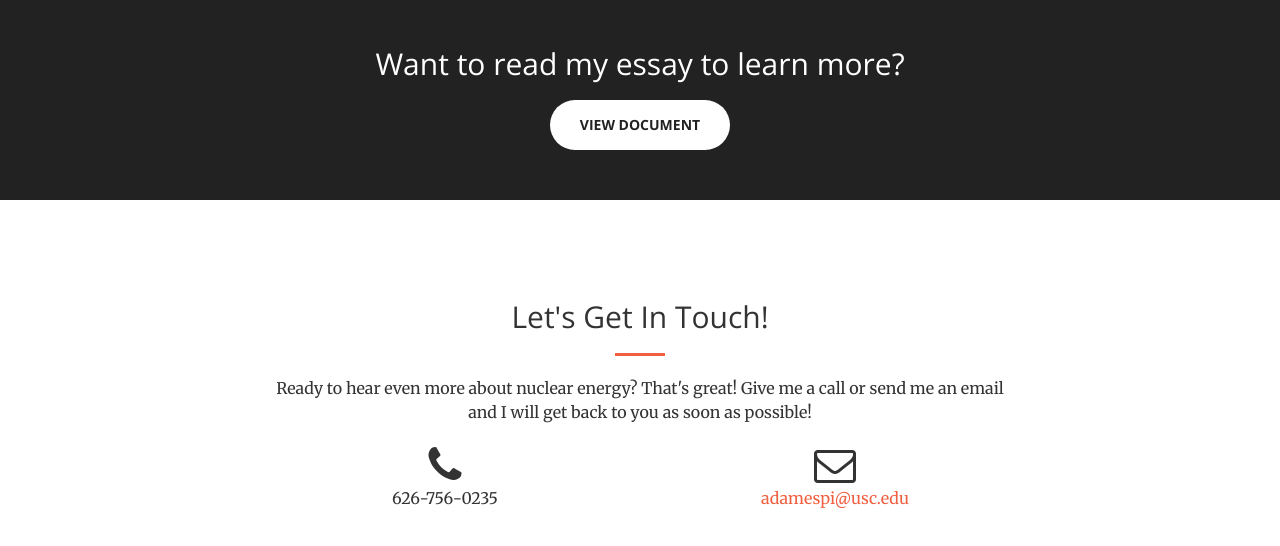
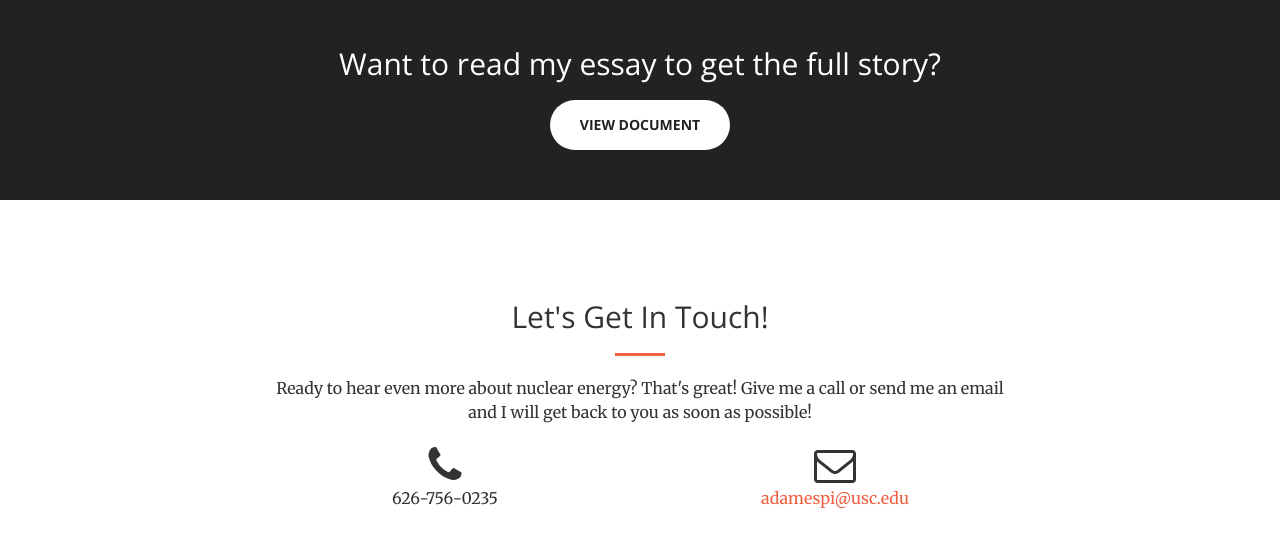
Before and after one commit to Adespinoza/WRIT150-WP4, a plain HTML site: page index.html in a window 1280 px wide. Shown: the part 2248-2794 px from the top of the page. Drawn offline with nearby package versions, Linux system fonts and the light colour scheme.

Commit message:
Changed a sentence

```diff
--- a/index.html
+++ b/index.html
@@ -194,7 +194,7 @@
     <aside class="bg-dark">
         <div class="container text-center">
             <div class="call-to-action">
-                <h2>Want to read my essay to learn more?</h2>
+                <h2>Want to read my essay to get the full story?</h2>
                 <a href="https://docs.google.com/a/usc.edu/document/d/10bNydafmaYUfiFGodp2AYEXP-mBHwdgLKwpNIgmuWtU/edit?usp=sharing" target="_blank" class="btn btn-default btn-xl wow tada">View Document</a>
             </div>
         </div>
```
